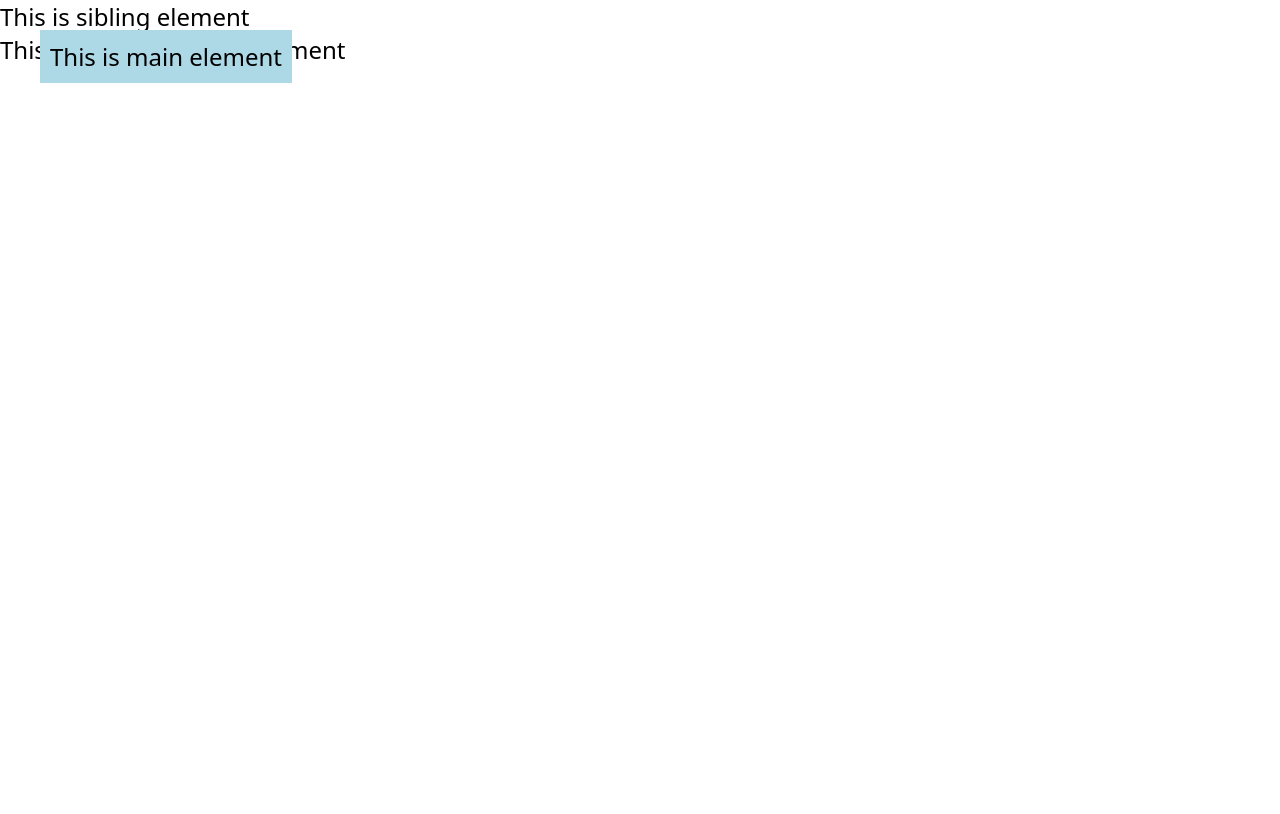
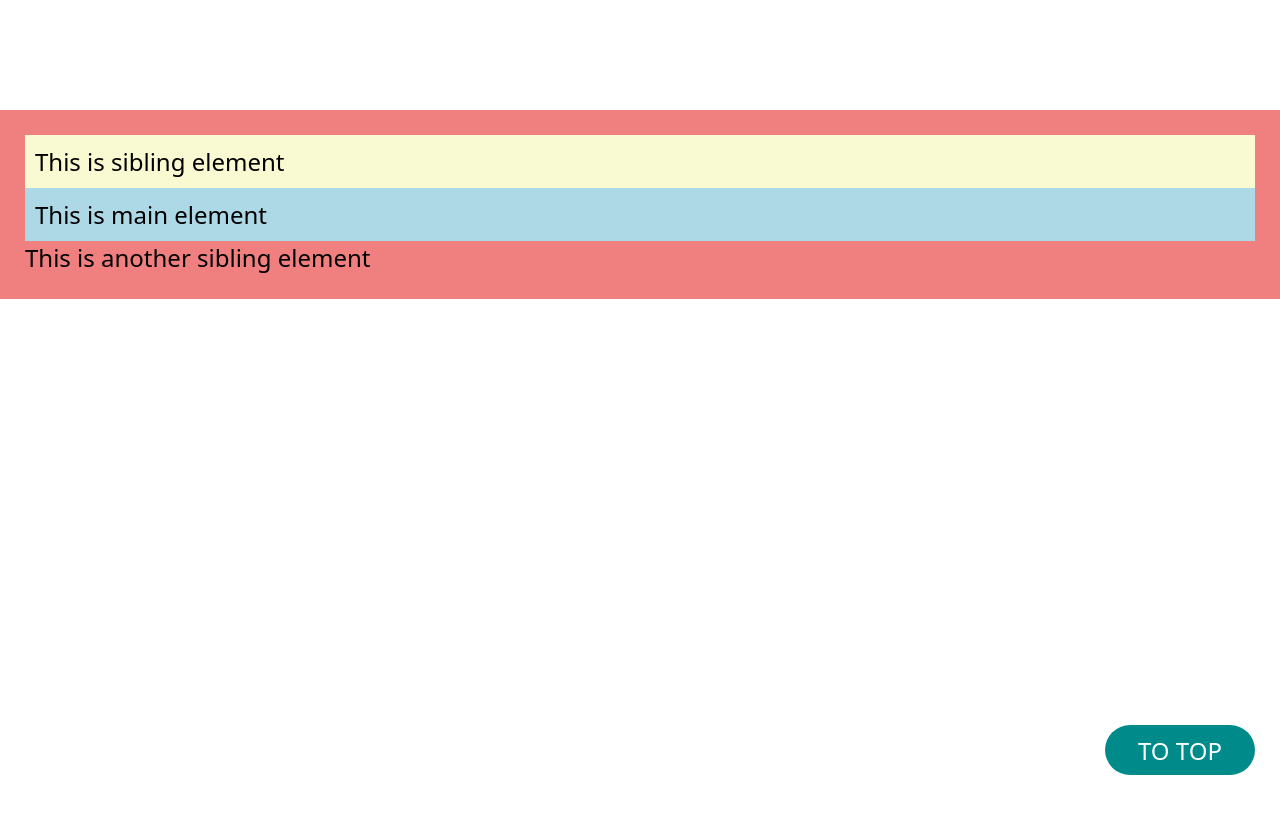
Before and after one commit to valost/lesson9.1, a plain HTML site: page index.html in a window 1280 px wide. Shown: the top 814 px of the page. Drawn offline with Linux system fonts and the light colour scheme.

Commit message:
changed styles

```diff
--- a/index.html
+++ b/index.html
@@ -45,11 +45,13 @@
         This is main element
     </div>
 
-    <div class="sibling-element">
+    <div class="sibling-element1">
         This is another sibling element
     </div>
 
 </div>
 
+<a class="to_top" href="#">to top</a>
+
 </body>
 </html>
--- a/styles.css
+++ b/styles.css
@@ -8,14 +8,47 @@ body,
 html {
     font-family: system-ui, -apple-system, BlinkMacSystemFont, 'Segoe UI', Roboto, Oxygen, Ubuntu, Cantarell, 'Open Sans', 'Helvetica Neue', sans-serif;
     font-size: 24px;
+    height: 1200px;
+}
+
+.parent-element {
+    position: relative;
+    top: 10px;
+    background-color: lightcoral;
+    margin-top: 100px;
+    padding: 25px;
 }
 
 .main-element {
     background-color: lightblue;
     padding: 10px;
-    position: absolute;
-    top: 30px;
-    left: 40px;
+    position: sticky;
+    top: 15px;
+    left: 300px;
+}
+
+.sibling-element {
+   /* position: absolute;
+    top: 0;
+    right: 0; */
+    background-color: lightgoldenrodyellow;
+    padding: 10px;
+}
+
+.to_top {
+    text-transform: uppercase;
+    text-decoration: none;
+    color: #fff;
+    background-color: darkcyan;
+    width: 150px;
+    display: flex;
+    justify-content: center;
+    align-items: center;
+    height: 50px;
+    border-radius: 50px;
+    position: fixed;
+    bottom: 25px;
+    right: 25px;
 }
 
 
```
